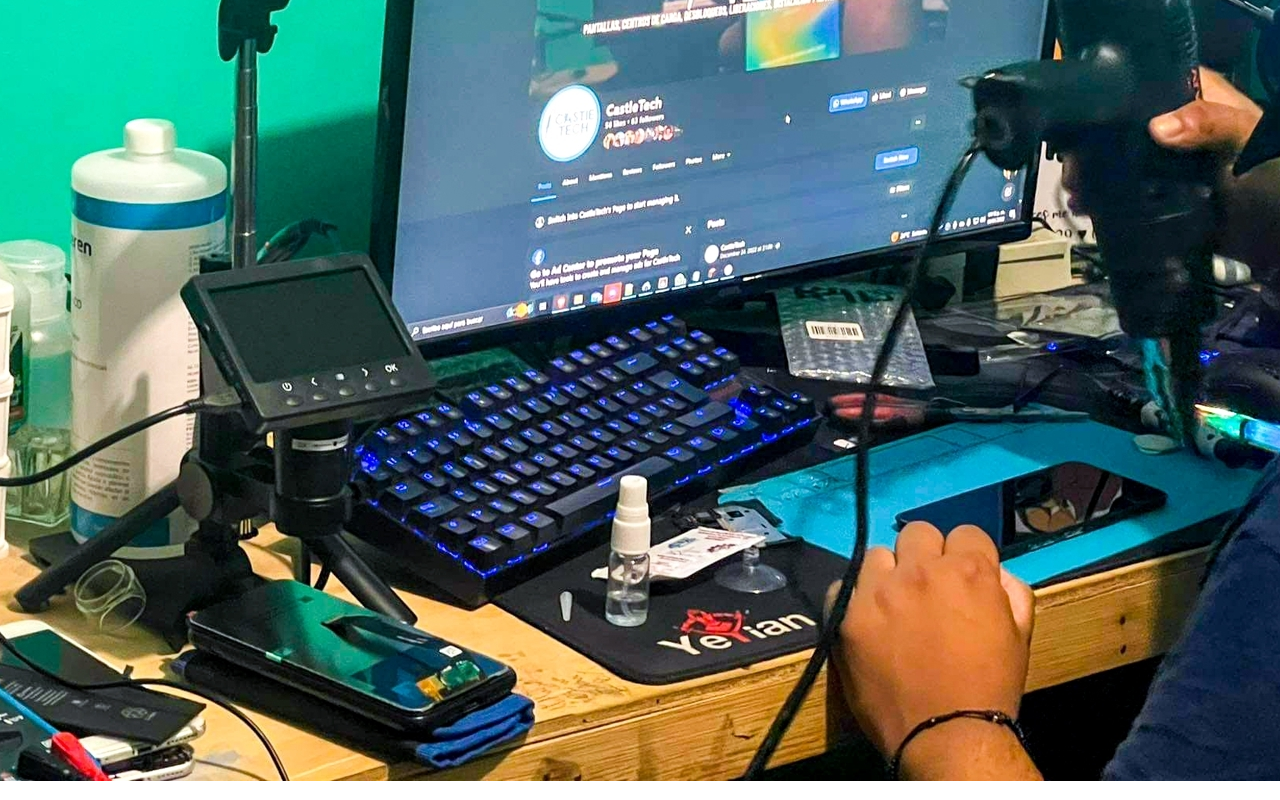
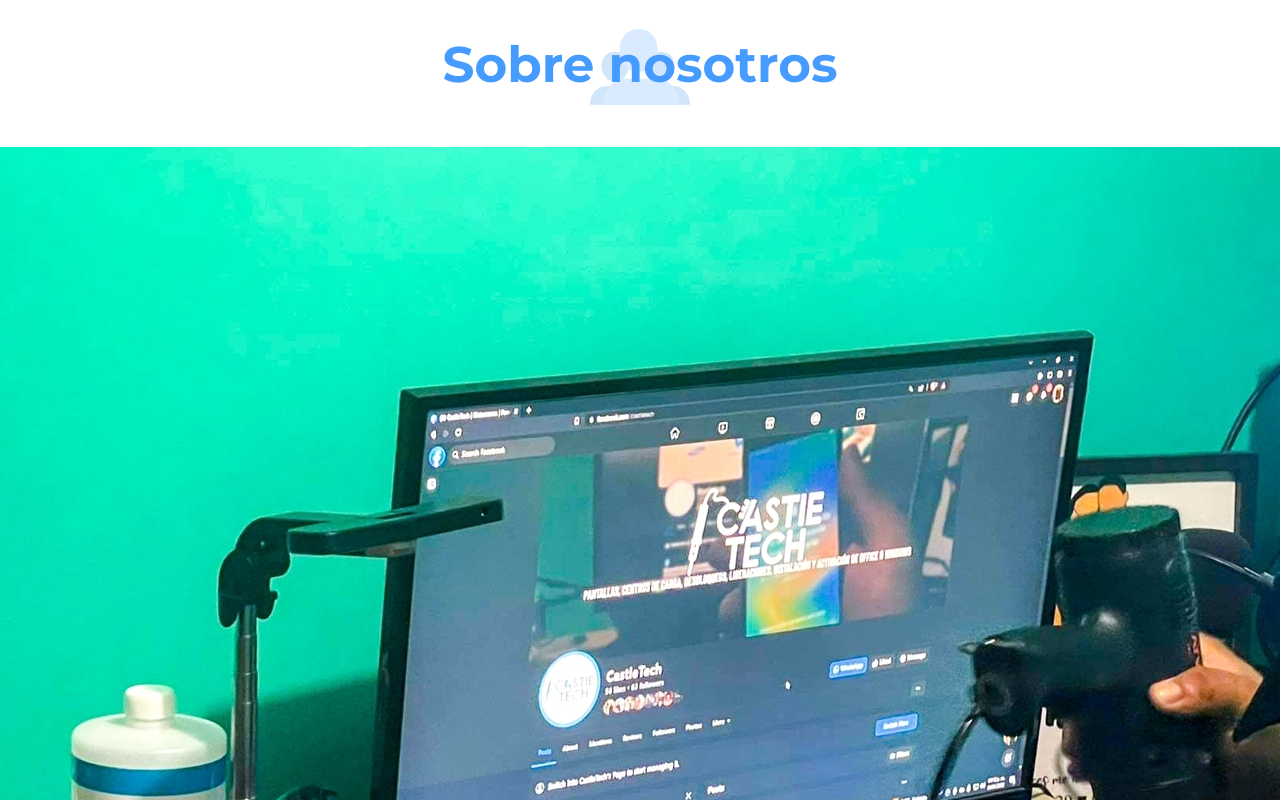
Before and after one commit to CarlosErz/REACT, a React (Vite) app in the folder Cast/: page / in a window 1280 px wide. Shown: the part 1520-2320 px from the top of the page. Built offline with nearby package versions, Linux system fonts and the light colour scheme.

Commit message:
Update Style.css

```diff
--- a/Cast/src/Style.css
+++ b/Cast/src/Style.css
@@ -1,7 +1,8 @@
 @import url(vars.css);
 
 .AboutUs {
-  height:200px
+  max-height: 100%;
+  max-width: 100%;
 }
 
 .CardAboutUs {
@@ -13,8 +14,6 @@
   text-align: center;
   align-items: center;
   flex-direction: column;
-  max-height: 100%;
-  max-width: 100%;
 }
 
 .contenido_card {
```
